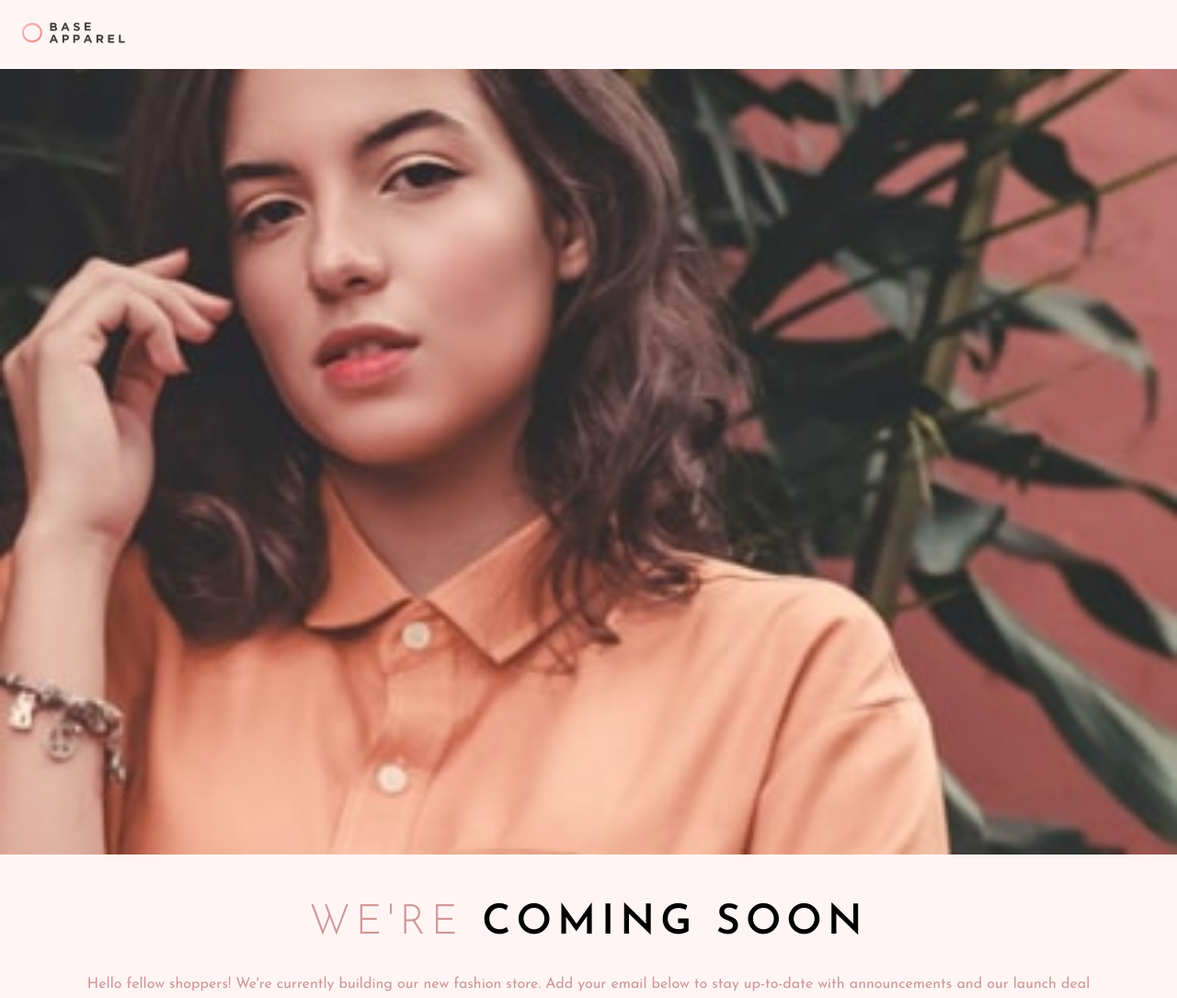
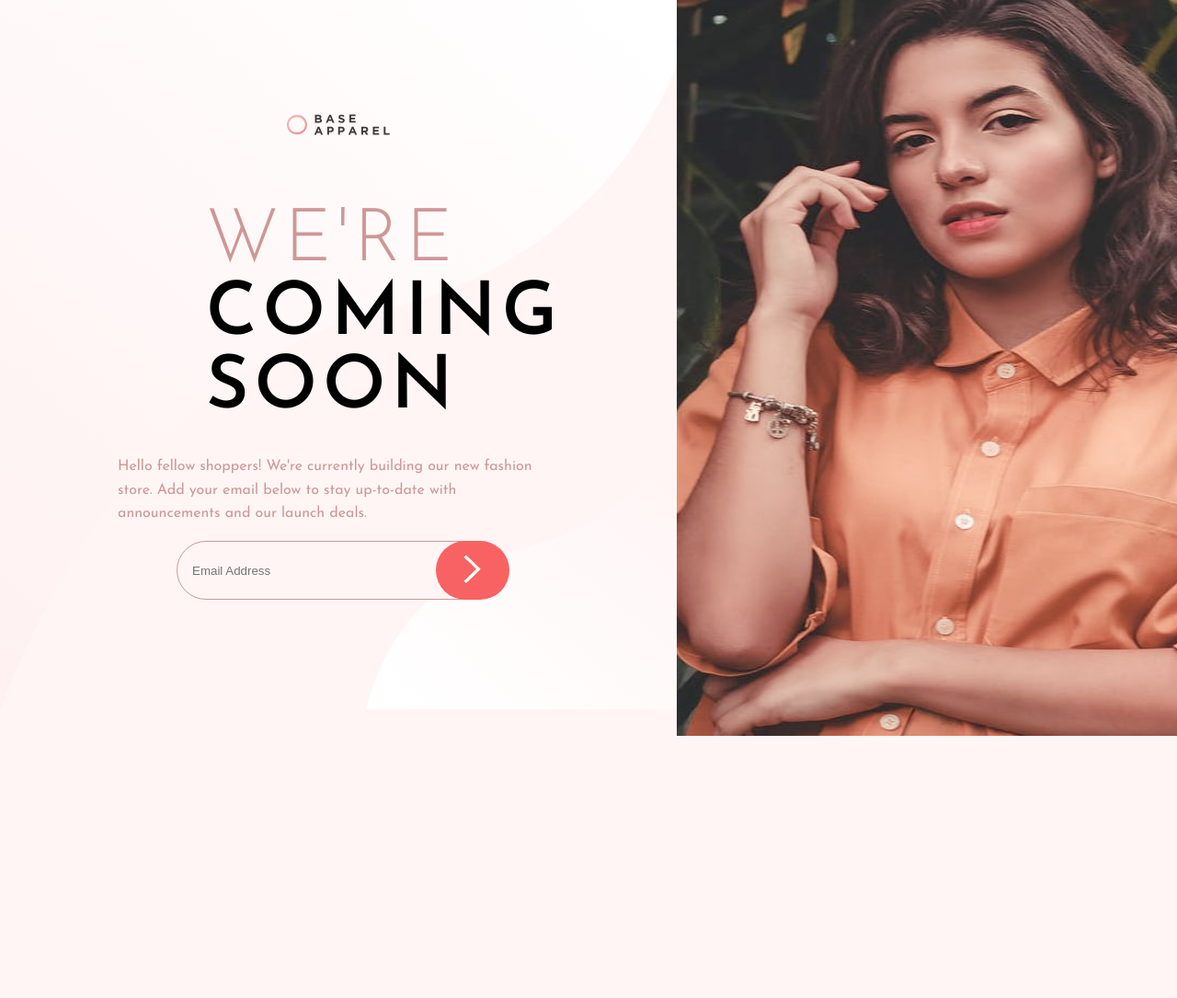
Before and after one commit to Allallnn/Coming-Soon, a plain HTML site: page index.html in a window 1280 px wide. Shown: the top 1085 px of the page at 92% size. After the commit the page ends 800 px from the top, so only its background shows below. Drawn offline with Linux system fonts and the light colour scheme.

Commit message:
fixes: worked on project

```diff
--- a/index.html
+++ b/index.html
@@ -1,33 +1,56 @@
 <!DOCTYPE html>
 <html lang="en">
   <head>
-    <meta charset="UTF-8">
-    <meta name="viewport" content="width=device-width, initial-scale=1.0">
+    <meta charset="UTF-8" />
+    <meta name="viewport" content="width=device-width, initial-scale=1.0" />
     <title>Coming Soon</title>
-    <link rel="shortcut icon" href="favicon.ico" type="image/x-icon">
-    <link rel="stylesheet" href="style.css">
+    <link rel="shortcut icon" href="favicon.ico" type="image/x-icon" />
+    <link rel="stylesheet" href="style.css" />
   </head>
   <body>
+    <section class="big-section">
+      <div class="body-div">
         <section class="section-1">
           <div class="section-1-div-1">
-<img src="assets/logo.svg" alt="logo-img">
+            <img src="assets/logo.svg" alt="logo-img" />
           </div>
           <div class="section-1-div-2">
-<img src="assets/Image20250523170514.jpg" alt="woman-img">
+            <img
+              src="assets/Image20250523170514.jpg"
+              alt="woman-img"
+              id="woman-img-1"
+            />
           </div>
         </section>
         <section class="section-2">
           <h1><span>WE'RE</span> COMING SOON</h1>
-<p>Hello fellow shoppers! We're currently building our new fashion store. Add your email below to stay up-to-date with announcements and our launch deal
+          <p>
+            Hello fellow shoppers! We're currently building our new fashion
+            store. Add your email below to stay up-to-date with announcements
+            and our launch deals.
           </p>
           <div class="form-div">
             <form>
-    <input type="email" name="emailaddress" placeholder="Email Address" required>
-    <button> <img src="assets/icon-arrow.svg" alt="button-img"></button>
-
+              <input
+                type="email"
+                name="emailaddress"
+                placeholder="Email Address"
+                required
+              />
+              <button>
+                <img src="assets/icon-arrow.svg" alt="button-img" />
+              </button>
             </form>
           </div>
-
+        </section>
+      </div>
+      <div class="desktop-img">
+        <img
+          src="assets/Image20250523170533.jpg"
+          alt="woman-img-2"
+          id="woman-img-2"
+        />
+      </div>
     </section>
   </body>
 </html>
--- a/style.css
+++ b/style.css
@@ -1,4 +1,4 @@
-@import url('https://fonts.googleapis.com/css2?family=Josefin+Sans:ital,wght@0,100..700;1,100..700&display=swap');
+@import url("https://fonts.googleapis.com/css2?family=Josefin+Sans:ital,wght@0,100..700;1,100..700&display=swap");
 * {
   padding: 0;
   margin: 0;
@@ -18,16 +18,14 @@ body {
   font-family: var(--ff-Josefin);
   background-color: var(--Linear-1);
 }
-.sectiom-1{
+.sectiom-1 {
   display: flex;
-
-
 }
 
-.section-1-div-1{
+.section-1-div-1 {
   padding: 1.5rem;
 }
-.section-1-div-1 img{
+.section-1-div-1 img {
   width: 7rem;
 }
 .section-1-div-2 img {
@@ -35,14 +33,14 @@ display: flex;
 }
 
 /* Section 2 */
-.section-2{
-padding: 3rem 2rem ;
+.section-2 {
+  padding: 3rem 2rem;
   display: flex;
   flex-direction: column;
   align-items: center;
 }
 
-h1{
+h1 {
   font-size: 45px;
   width: 60%;
   font-weight: 300;
@@ -51,11 +49,11 @@ h1{
   font-weight: 600;
   margin-bottom: 2rem;
 }
-span{
+span {
   color: var(--Desaturated-Red);
   font-weight: 300;
 }
-p{
+p {
   /* border: 1px solid green; */
   text-align: center;
   line-height: 1.5;
@@ -67,9 +65,8 @@ margin-top: 1rem;
   position: relative;
   /* border: 1px solid green; */
   width: 22rem;
-
 }
-form input{
+form input {
   width: 90%;
   padding: 1rem;
   border: 1px var(--Desaturated-Red) solid;
@@ -78,9 +75,8 @@ border: 1px var(--Desaturated-Red) solid;
   /* border: none; */
   height: 4rem;
   width: 100%;
-
 }
-form button{
+form button {
   background-color: var(--Soft-Red);
   width: 5rem;
   border-radius: 2rem;
@@ -91,7 +87,66 @@ left: 80%;
   height: 4rem;
 }
 
-form button img{
+form button img {
   width: 1.25rem;
   height: 2rem;
 }
+#woman-img-2 {
+    display: none;
+}
+
+@media (min-width: 1024px) {
+    body {
+        background-image: url(assets/bg-pattern-desktop.svg);
+        background-repeat: no-repeat;
+        background-size: 100vh ;
+    }
+  #woman-img-1 {
+    display: none;
+  }
+  #woman-img-2 {
+    display: block;
+    width: 45rem;
+height: 100vh;
+  }
+  .big-section {
+    display: flex;
+    flex-direction: row;
+    width: 100%;
+    overflow: hidden;
+    height: 100vh;
+  }
+
+  .body-div {
+    width: 100%;
+    display: flex;
+    flex-direction: column;
+    justify-content: center;
+    align-items: center;
+height: 100vh;
+padding: 6rem;
+  }
+  .section-1 {
+    width: 50%;
+    display: flex;
+    justify-content: center;
+    align-items: center;
+  }
+
+  .section-2 p{
+width: 30rem;
+text-align: left;
+line-height: 1.6;
+  }
+
+h1 {
+    text-align: left;
+    font-size: 5rem;
+  }
+  .desktop-img {
+
+  }
+  .sectiom-2 {
+
+  }
+}
```
Lines whose indentation alone changed are shown as unchanged.
